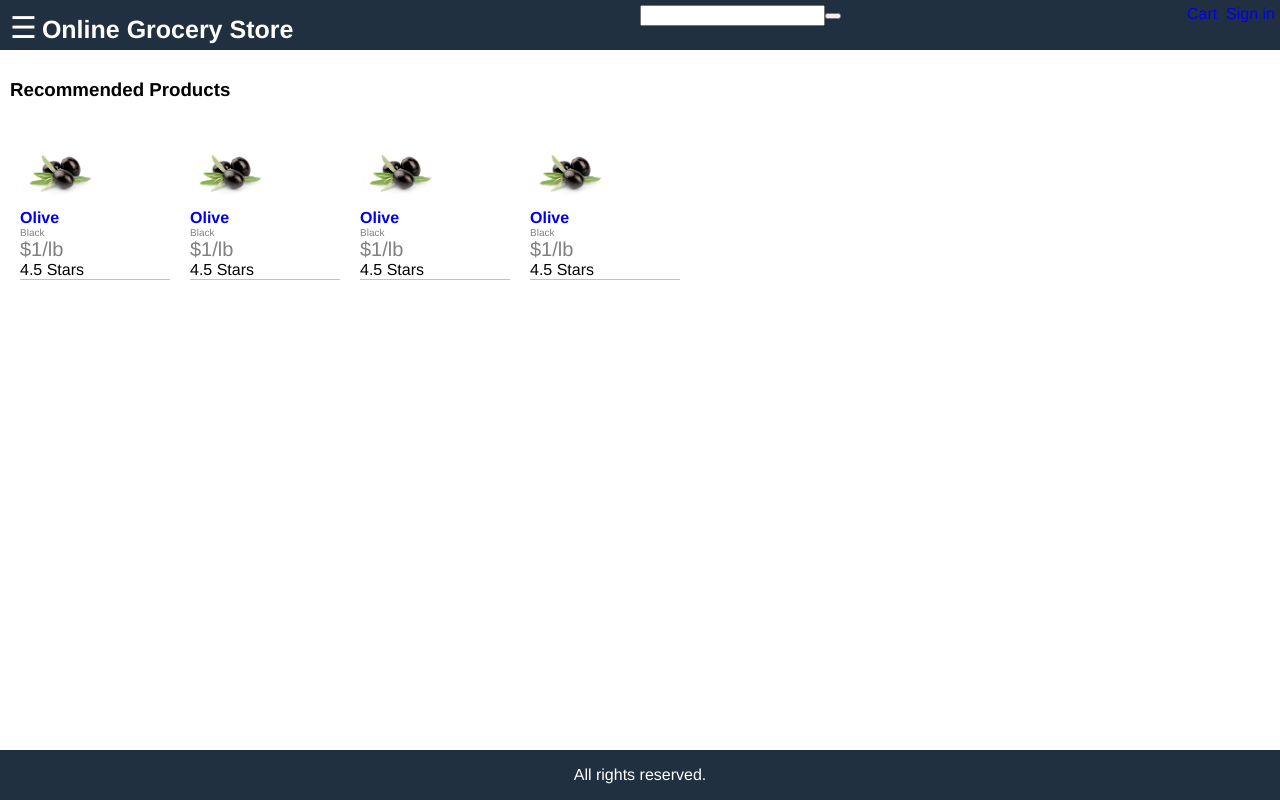
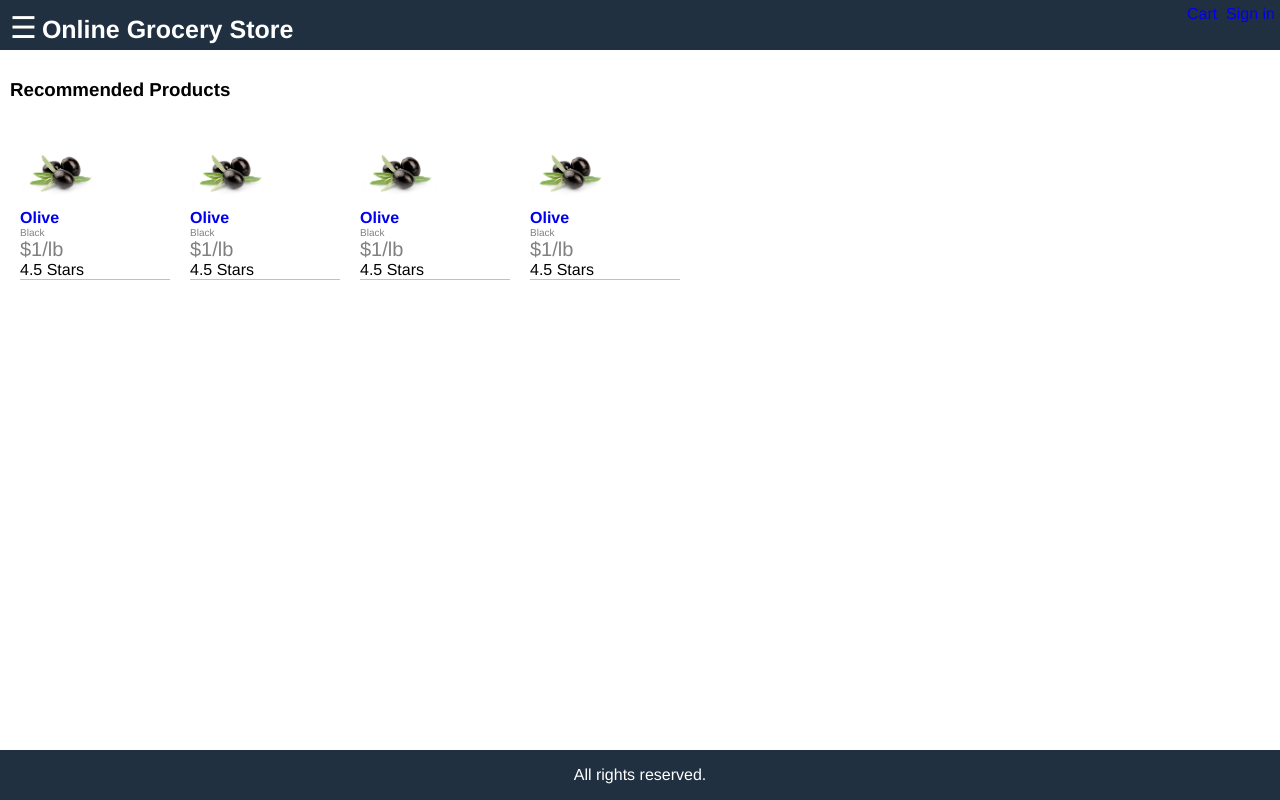
Before and after one commit to mekalyan26/Javascript_Projects, a React (Create React App) app in the folder OnlineGroceryStore/frontend/: page /signin in a window 1280 px wide. Built offline with nearby package versions, Linux system fonts and the light colour scheme.

Commit message:
removed searchbox

```diff
--- a/OnlineGroceryStore/frontend/src/App.js
+++ b/OnlineGroceryStore/frontend/src/App.js
@@ -6,7 +6,7 @@ import HomeScreen from "./screens/HomeScreen";
 import ProductScreen from "./screens/ProductScreen";
 import CartScreen from "./screens/CartScreen";
 import SigninScreen from "./screens/SigninScreen";
-import SearchBox from './components/SearchBox';
+
 
 
 function App() {
@@ -27,13 +27,7 @@ function App() {
             <button onClick={openMenu}>&#9776;</button>
             <Link to="/">Online Grocery Store</Link>
           </div>
-          <div>
-            <Route
-              render={({ history }) => (
-                <SearchBox history={history}></SearchBox>
-              )}
-            ></Route>
-          </div>
+
           <div >
             <Link to="/cart">
               Cart
```
